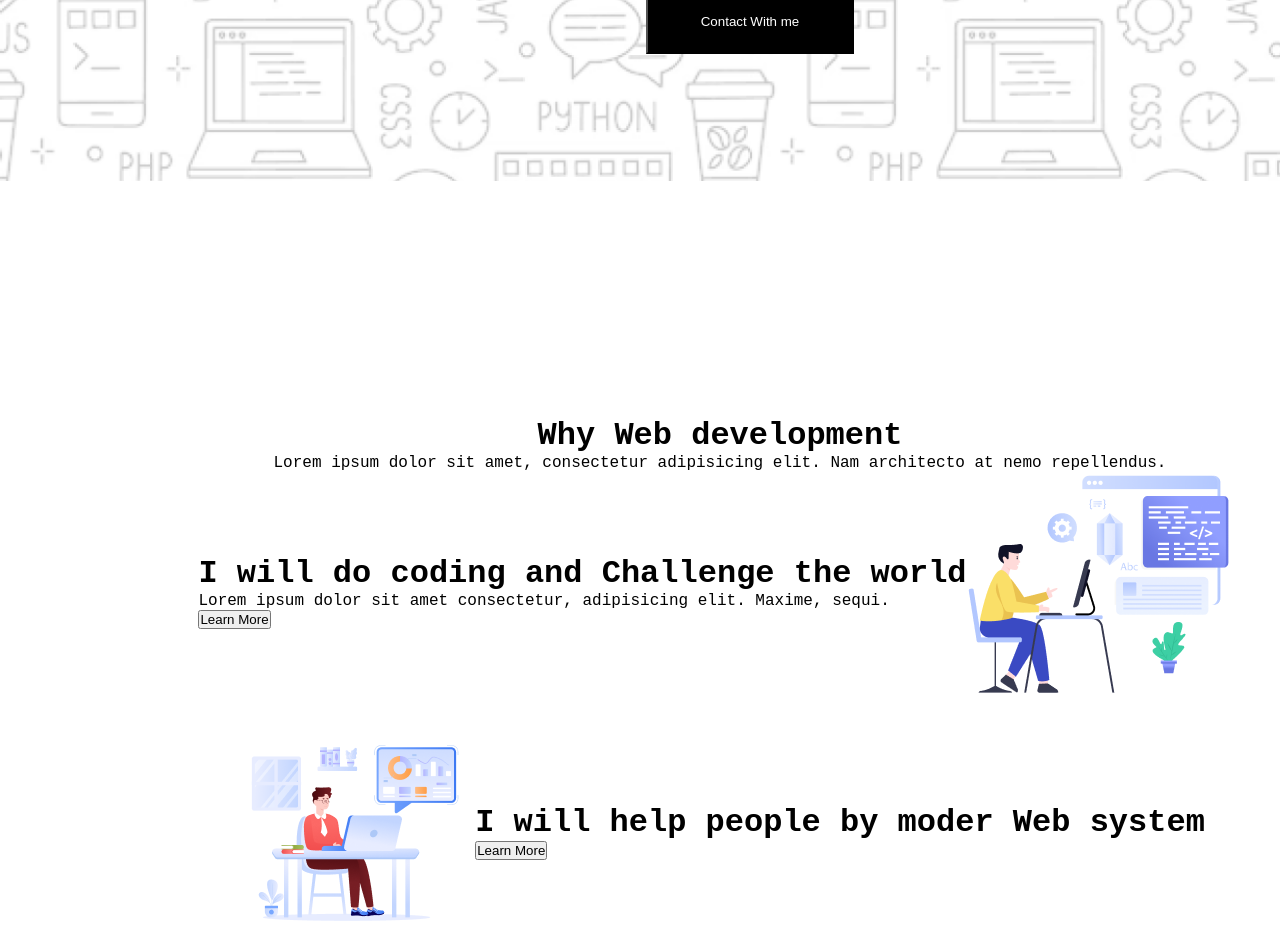
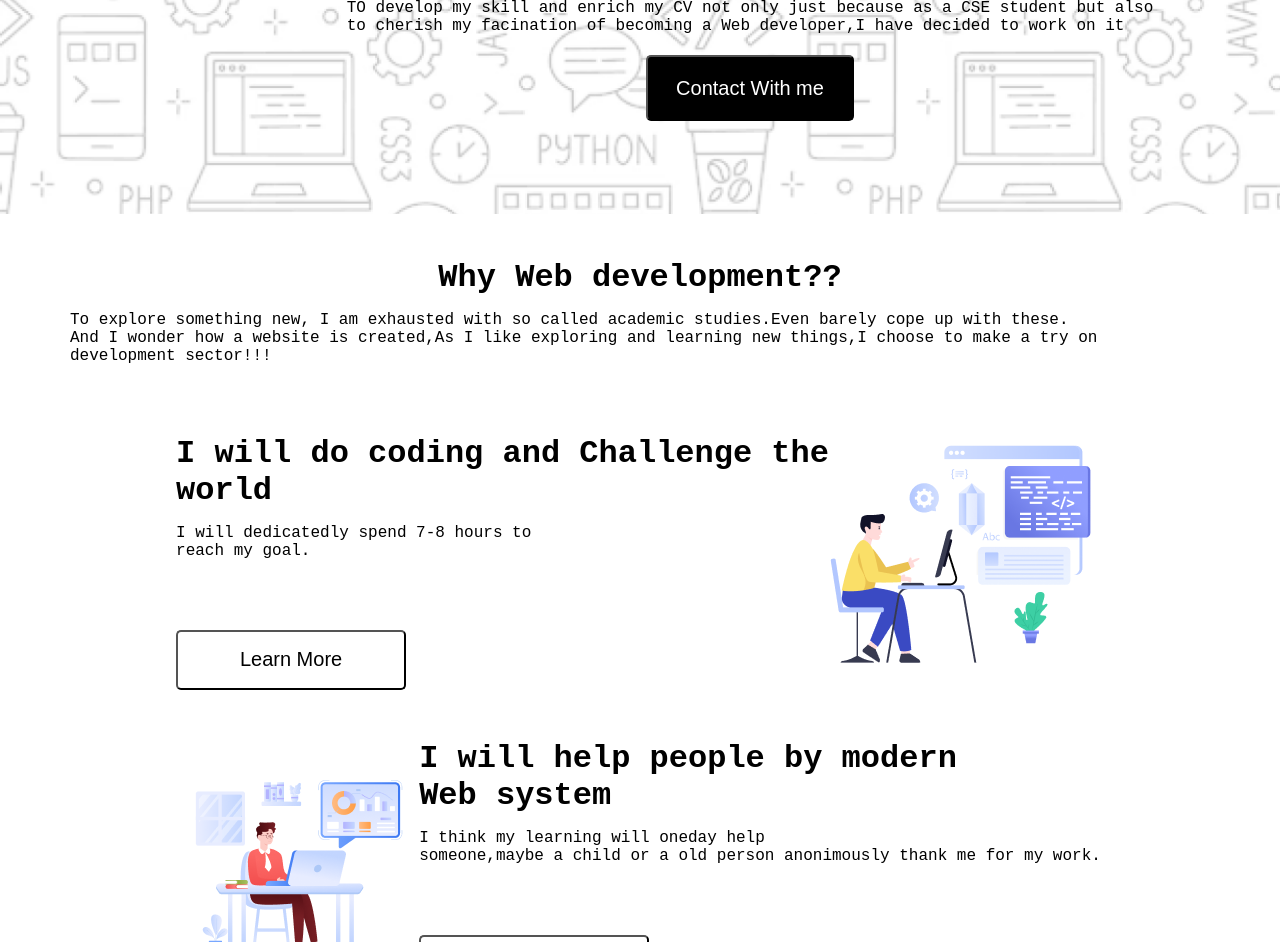
Before and after one commit to maimunarahma/Assignment1, a plain HTML site: page index.html in a window 1280 px wide. Shown: the part 598-1540 px from the top of the page. Drawn offline with Linux system fonts and the light colour scheme; a web font is replaced by a local one.

Commit message:
part1 and part2 done

```diff
--- a/index.html
+++ b/index.html
@@ -14,45 +14,54 @@
     <header>
         <nav>
        <h1>Awlad.H</h1>
-       <button>Download Resume</button>
+       <button class="btn-primary1">Download Resume</button>
         </nav>
         <div class="banner1">
             <img src="../code/assets/Group.png">
               <h1>"In the near future, I hope to become a </h1><h1> Developer</h1>
-              <p>Lorem ipsum dolor sit amet consectetur adipisicing elit. Ab a tenetur, autem consequuntur deleniti praesentium dolorum qui quidem consequatur? Cumque.</p>
+              <p>TO develop my skill and enrich my CV not only just because as a CSE student but also <br>to cherish my facination of becoming a Web developer,I have decided to work on it</p>
           <button class="btn-primary">Contact With me</button>
             </div>
     </header>
     <div class="banner2">
 
-        <h1>Why Web development</h1>
-        <p>Lorem ipsum dolor sit amet, consectetur adipisicing elit. Nam architecto at nemo repellendus.</p>
+        <h1>Why Web development??</h1>
+        <p>To explore something new, I am exhausted with so called academic studies.Even barely cope up with these.
+            <br> And I wonder how a website is created,As I like exploring and learning new things,I choose to make a try on development sector!!!
+
+        </p>
 
     <div class="card1">
         <div>
-            <h1>I will do coding and Challenge the world</h1>
-            <p>Lorem ipsum dolor sit amet consectetur, adipisicing elit. Maxime, sequi.</p>
-            <a href=""><button>Learn More</button></a>
+            <h1>I will do coding and Challenge the <br>world</h1>
+            <p>I will dedicatedly spend 7-8 hours to<br> reach my goal. </p>
+            <a href=""><button class="btn-primary1">Learn More</button></a>
         </div>
         <img src="../code/assets/Layer_1.png">
     </div>
     <div class="card2">
         <img src="../code/assets/Group 3.png">
         <div>
-            <h1>I will help people by moder Web system</h1>
-            <p></p>
-            <a href=""><button>Learn More</button></a>
+            <h1>I will help people by modern <br>Web system</h1>
+            <p>I think my learning will oneday help <br>someone,maybe a child or a old person anonimously thank me for my work.</p>
+            <a href=""><button class="btn-primary1">Learn More</button></a>
         </div>
     </div>
     <div class="card3">
       <div>
-        <h1>I will do coding and change the world</h1>
-        <p></p>
-        <a href=""><button>Learn More</button></a>
+        <h1>I will do coding and change the<br> world</h1>
+        <p>Changing the world by creating revolutionary <br> I have to clear my every concept</p>
+        <a href=""><button class="btn-primary1">Learn More</button></a>
 
       </div>
       <img src="../code/assets/Group 4.png">
     </div>
 </div>
+
+<div class="banner3">
+    <h1>My Inspiration</h1>
+    <p>Lorem ipsum dolor sit, amet consectetur adipisicing elit. Doloribus ipsam error mollitia harum aliquid repellendus, nihil accusantium soluta maiores! Aliquid?</p>
+    <iframe src="https://youtu.be/DGHn2uOAVCE?si=44AkQOFecT4Jaiwg" width="1176px" height="550px"></iframe>
+</div>
 </body>
 </html>
--- a/style/index.css
+++ b/style/index.css
@@ -12,7 +12,7 @@
 }
 
    header{
-    width: 1440px;
+    width: 1500px;
     height: 652px;
     margin: 0 auto;
     margin-bottom: 50px;
@@ -25,10 +25,18 @@
    margin-right: 170px;
    padding: 50px 12px 50px 12px;
 }
+  .btn-primary1{
+    width: 230px;
+    height: 60px;
+    color: black;
+    background-color: white;
+    border-radius: 5px;
+  font-size: 20px;
+  }
   .banner1{
       display: flex;
       margin: 0 auto;
-      width: 1500px;
+      /* width: 1500px; */
       height: 652px;
       flex-direction: column;
       justify-content: center;
@@ -38,7 +46,12 @@
       background-size: cover;
 
   }
-
+  .banner1 h1{
+    margin-bottom: 15px;
+  }
+  .banner1 p{
+  margin-bottom: 20px;
+  }
    .btn-primary{
     /* Desktop - 1 */
 position: relative;
@@ -46,23 +59,47 @@ position: relative;
  background: black;
 width: 208px;
 height: 66px;
+ border-radius: 5px;
+  font-size: 20px;
 
    }
    /* bannner 2 */
    .banner2{
+    margin: 0 auto;
+    width: 1140px;
+    height: 1400px;
     display: flex;
     flex-direction: column;
     justify-content: center;
     align-items: center;
-    margin: 0 auto;
+
     width: 1140px;
     height: 1400px;
-    margin-left: 150px;
-    margin-right: 150px;
+    /* margin-right: 40px; */
    }
 
    .card1, .card2 , .card3{
     display: flex;
     justify-content: space-between;
     align-items: center;
+    margin-bottom: 50px;
    }
+
+   .banner2 h1{
+    margin-bottom: 15px;
+   }
+
+   .banner2 p{
+    margin-bottom: 70px;
+   }
+
+ /* banner3 */
+ .banner3{
+    margin: 0 auto;
+    width: 1140px;
+    height: 800px;
+    display: flex;
+    flex-direction: column;
+    justify-content: center;
+    align-items: center;
+   }
```
